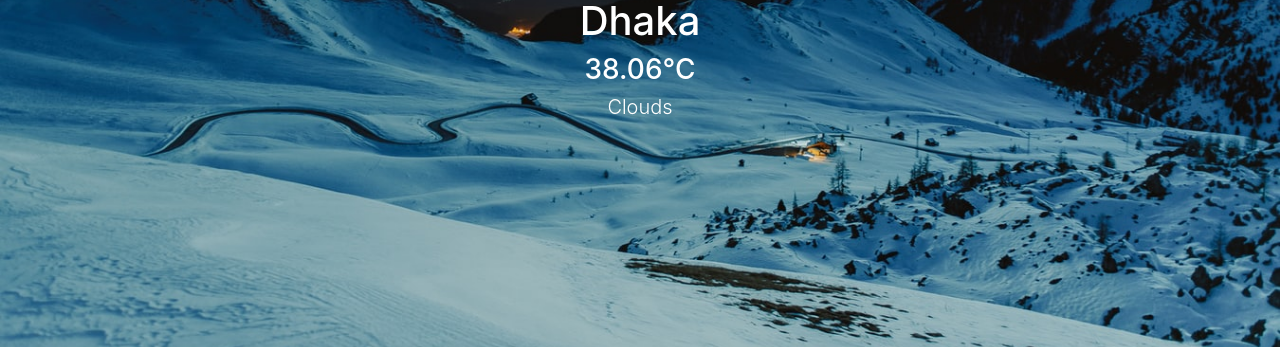
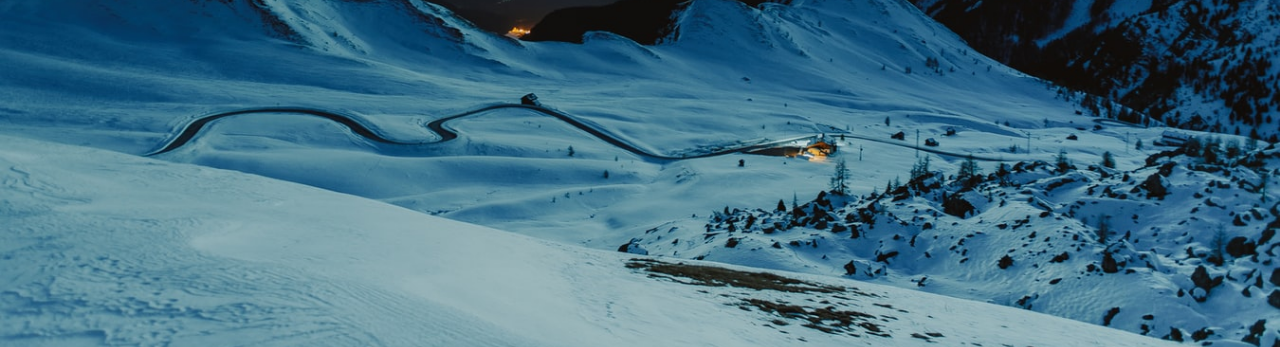
Before and after one commit to Saruj-chy/Weather-App, a plain HTML site: page index.html in a window 1280 px wide. Shown: the part 453-800 px from the top of the page. Drawn offline with nearby package versions, Linux system fonts and the light colour scheme.

Commit message:
push final

```diff
--- a/index.html
+++ b/index.html
@@ -30,9 +30,9 @@
         </form>
         <div class="weather-status text-white text-center">
             <img src="https://openweathermap.org/img/wn/02d@2x.png" alt="">
-            <h1 id="text-city-name">Dhaka</h1>
-            <h3><span id="text-temp">38.06</span>&deg;C</h3>
-            <h1 id="text-cloud" class="lead">Clouds</h1>
+            <h1 id="text-city-name"></h1>
+            <h3><span id="text-temp"></span></h3>
+            <h1 id="text-cloud" class="lead"></h1>
         </div>
     </div>
 
```
